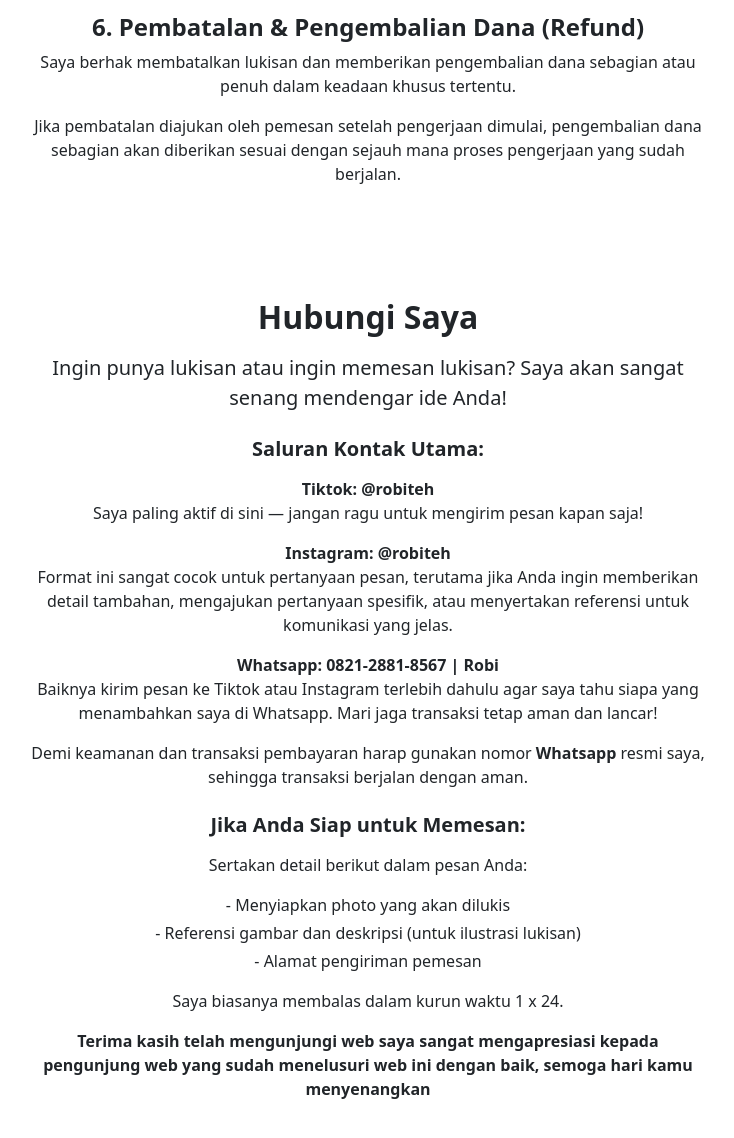
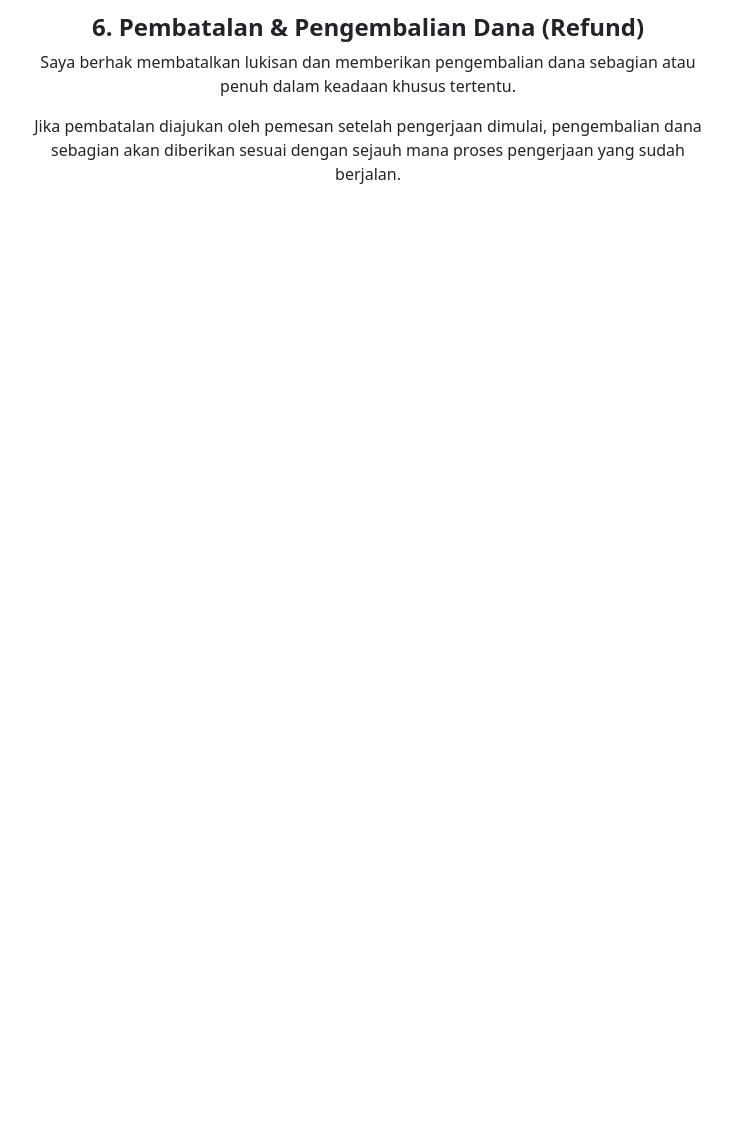
Before and after one commit to kodetumbuh/robiteh.github.io, a plain HTML site: page ketentuan_layanan.html in a window 1280 px wide. Shown: the part 1043-2181 px from the top of the page, without its empty margins (272-1006 px from the left). After the commit the page ends 1309 px from the top, so only its background shows below. Drawn offline with Linux system fonts and the light colour scheme.

Commit message:
perbaikian minor index.html dan ketentuan_layanan.html

```diff
--- a/ketentuan_layanan.html
+++ b/ketentuan_layanan.html
@@ -90,43 +90,6 @@
 		  </div>
 		</div>
 
-		<div id="hubungi" class="text-center py-5">
-			<p class="h2 fw-bold mb-3">Hubungi Saya</p>
-
-			<p class="lead">Ingin punya lukisan atau ingin memesan lukisan? Saya akan sangat senang mendengar ide Anda!</p>
-
-			<p class="h5 fw-bold text-dark mt-4 mb-3">Saluran Kontak Utama:</p>
-
-			<p>
-				<span class="fw-bold d-block">Tiktok: @robiteh</span>
-				Saya paling aktif di sini — jangan ragu untuk mengirim pesan kapan saja!
-			</p>
-
-			<p>
-				<span class="fw-bold d-block">Instagram: @robiteh</span>
-				Format ini sangat cocok untuk pertanyaan pesan, terutama jika Anda ingin memberikan detail tambahan, mengajukan pertanyaan spesifik, atau menyertakan referensi untuk komunikasi yang jelas.
-			</p>
-
-			<p>
-				<span class="fw-bold d-block">Whatsapp: 0821-2881-8567 | Robi</span>
-				Baiknya kirim pesan ke Tiktok atau Instagram terlebih dahulu agar saya tahu siapa yang menambahkan saya di Whatsapp. Mari jaga transaksi tetap aman dan lancar!
-			</p>
-
-			<p>Demi keamanan dan transaksi pembayaran harap gunakan nomor <span class="fw-bold">Whatsapp</span> resmi saya, sehingga transaksi berjalan dengan aman.</p>
-
-
-			<p class="h5 fw-bold text-dark mt-4 mb-3">Jika Anda Siap untuk Memesan:</p>
-			<p>Sertakan detail berikut dalam pesan Anda:</p>
-			<p class="mb-1">- Menyiapkan photo yang akan dilukis</p>
-			<p class="mb-1">- Referensi gambar dan deskripsi (untuk ilustrasi lukisan)</p>
-			<p class="mb-3">- Alamat pengiriman pemesan</p>
-
-
-			<p>Saya biasanya membalas dalam kurun waktu 1 x 24.</p>
-			<p class="fw-bold">Terima kasih telah mengunjungi web saya sangat mengapresiasi kepada pengunjung web yang sudah menelusuri web ini dengan baik, semoga hari kamu menyenangkan</p>
-		</div>
-
-    </div>
 
 <!-- Bootstrap JS Bundle (Local Minified - Sudah termasuk Popper) -->
 <script src="js/bootstrap.bundle.min.js"></script>
```
Also changed, not shown: index.html (+14 -7 lines).
